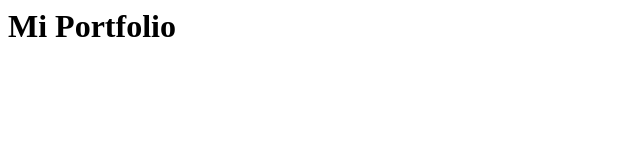
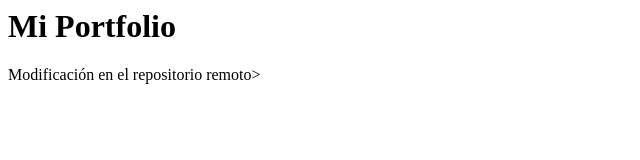
Before and after one commit to Mopitas/PortfolioFrontEnd, a plain HTML site: page index.html in a window 1280 px wide. Shown: the whole page, without its empty margins (0-640 px from the left). Drawn offline with Linux system fonts and the light colour scheme.

Commit message:
Update index.html

```diff
--- a/index.html
+++ b/index.html
@@ -1 +1,2 @@
 <h1>Mi Portfolio</h1>
+<p> Modificación en el repositorio remoto>
```
